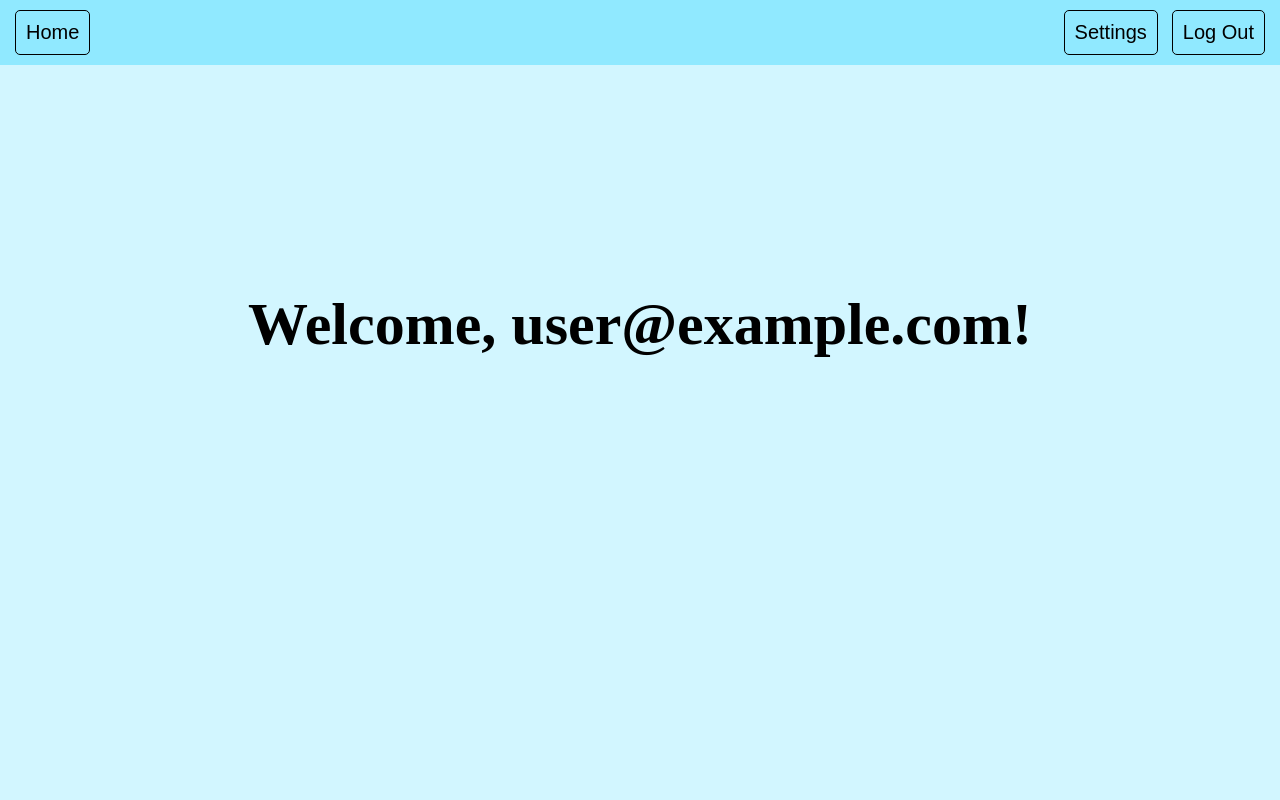
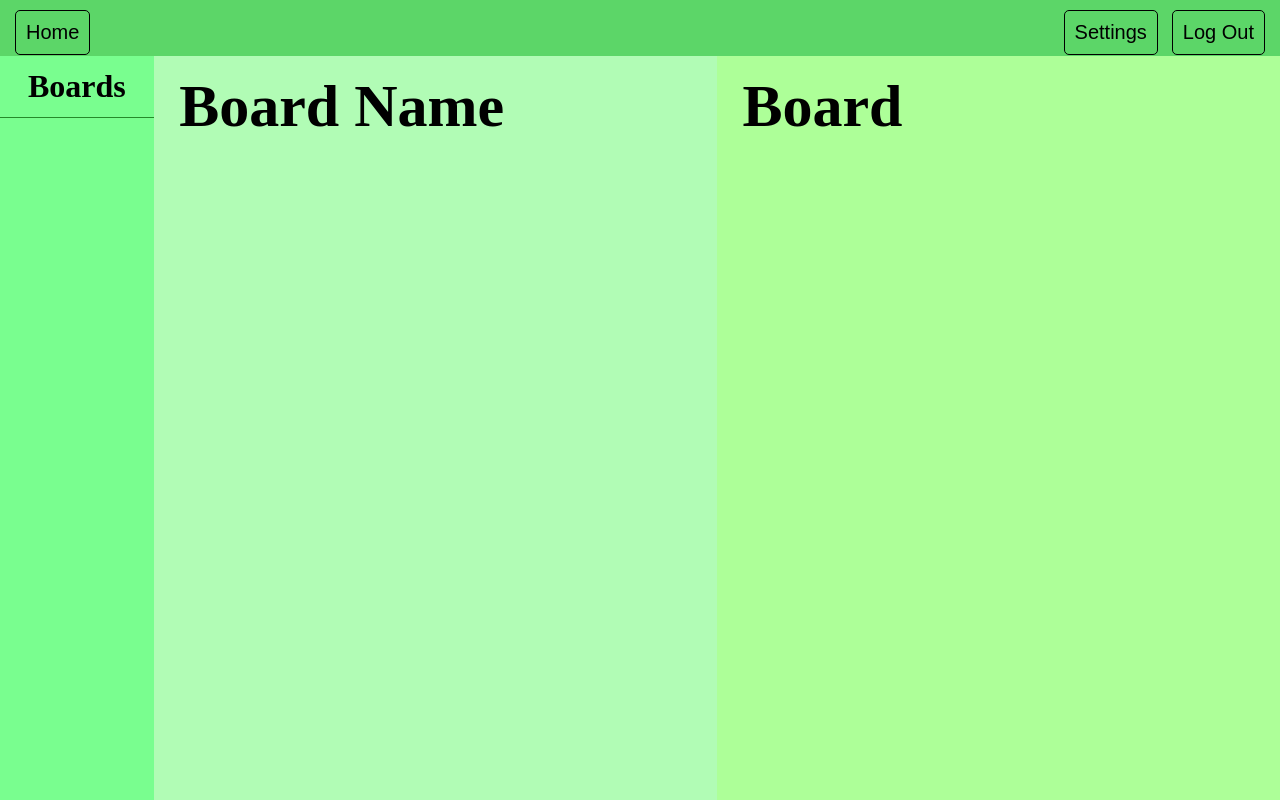
Before and after one commit to DVDOSO/PowerBoard, a SvelteKit app: page /dashboard in a window 1280 px wide. Built offline with nearby package versions, Linux system fonts and the light colour scheme; no server answers; sample sign-in values are in the browser's storage.

Commit message:
Create basic dashboard UI

```diff
--- /dev/null
+++ b/src/components/Board.svelte
@@ -0,0 +1,22 @@
+<div class='containerMain'>
+    <h1 class='title'>
+        Board
+    </h1>
+</div>
+
+<style>
+    .containerMain {
+        background-color: rgb(173, 255, 152);
+        height: 93vh;
+        overflow: hidden;
+        margin-left: 56vw;
+        margin-top: 7vh;
+        width: 44vw;
+        position: fixed;
+    }
+    .title {
+        font-size: 60px;
+        margin-top: 2vh;
+        margin-left: 2vw;
+    }
+</style>
--- a/src/components/NavbarGuest.svelte
+++ b/src/components/NavbarGuest.svelte
@@ -1,13 +1,24 @@
 <script>
     import { goto } from '$app/navigation';
+    import { authHandlers, authStore } from '../stores/authStore.js';
     async function routeHome() {
         goto('/')
     }
     async function routeSignup() {
-        goto('/signup')
+        if($authStore.currentUser !== null) {
+            goto('/dashboard')
+        }
+        else {
+            goto('/signup')
+        }
     }
     async function routeLogin() {
-        goto('/login')
+        if($authStore.currentUser !== null) {
+            goto('/dashboard')
+        }
+        else {
+            goto('/login')
+        }
     }
 </script>
 
@@ -29,12 +40,12 @@
         position: fixed;
         top: 0;
         width: 100%;
+        height: 7vh;
     }
     ul, li {
         display: inline;
     }
     button {
-        border-color: rgb(154, 181, 255);
         background-color: transparent;
         border: black solid 1px;
         color: black;
--- a/src/components/NavbarPrivate.svelte
+++ b/src/components/NavbarPrivate.svelte
@@ -1,9 +1,14 @@
 <script>
     import { goto } from '$app/navigation';
     import { authHandlers, authStore } from '../stores/authStore.js';
+	import Sidebar from './Sidebar.svelte';
+
+    let sidebar = false;
+
     async function routeHome() {
         goto('/')
     }
+
 
 </script>
 
@@ -16,20 +21,23 @@
         </div>
     </ul>
 </div>
+{#if sidebar}
+    <Sidebar/>
+{/if}
 
 <style>
     .containerNav {
         padding: 10px;
-        background-color:rgb(144, 233, 255);
+        background-color:rgb(92, 214, 104);
         position: fixed;
         top: 0;
         width: 100%;
+        height: 7vh;
     }
     ul, li {
         display: inline;
     }
     button {
-        border-color: rgb(154, 181, 255);
         background-color: transparent;
         border: black solid 1px;
         color: black;
@@ -43,7 +51,7 @@
         transition-duration: 0.4s;
     }
     button:hover {
-        background-color: rgb(154, 181, 255);
+        background-color: rgb(97, 190, 81);
         color: white;
     }
     .auth {
--- /dev/null
+++ b/src/components/Sidebar.svelte
@@ -0,0 +1,23 @@
+<div class='sidebar'>
+    <h1 class='title'>Boards</h1>
+</div>
+
+<style>
+    .sidebar {
+        position: fixed;
+        top: 0;
+        left: 0;
+        width: 12vw;
+        height: 93vh;
+        background-color: rgb(121, 254, 143);
+        z-index: 1;
+        margin-top: 7vh;
+    }
+    .title {
+        text-align: center;
+        font-size: 4vh;
+        padding-top: 1.5vh;
+        padding-bottom: 1.5vh;
+        border-bottom: rgb(37, 138, 42) solid 1px;
+    }
+</style>
--- a/src/routes/+page.svelte
+++ b/src/routes/+page.svelte
@@ -1,9 +1,15 @@
 <script>
 	import NavbarGuest from '../components/NavbarGuest.svelte';
     import { goto } from '$app/navigation';
+    import { authStore } from '../stores/authStore';
 
     async function routeSignup() {
-        goto('/signup')
+        if($authStore.currentUser !== null) {
+            goto('/dashboard')
+        }
+        else {
+            goto('/signup')
+        }
     }
 </script>
 
@@ -23,6 +29,7 @@
     .webpage {
         height: 100vh;
         overflow: hidden;
+        display: inline;
     }
     button {
         border-color: rgb(154, 181, 255);
--- a/src/routes/dashboard/+page.svelte
+++ b/src/routes/dashboard/+page.svelte
@@ -1,6 +1,8 @@
 <script>
 	import { authHandlers, authStore } from '../../stores/authStore.js';
     import NavbarPrivate from "../../components/NavbarPrivate.svelte";
+    import Sidebar from "../../components/Sidebar.svelte";
+	import Board from '../../components/Board.svelte';
 
     let email;
     authStore.subscribe((curr) => {
@@ -9,11 +11,13 @@
 </script>
 
 {#if $authStore.currentUser !== null}
-    <NavbarPrivate/>
     <div class='webpage'>
+        <NavbarPrivate/>
+        <Sidebar/>
+        <Board/>
         <div class='containerMain'>
             <h1 class='title'>
-                Welcome, {email}!
+                Board Name
             </h1>
         </div>
     </div>
@@ -26,18 +30,18 @@
 <style>
     .webpage {
         height: 100vh;
-        overflow: hidden;
     }
     .containerMain {
-        text-align: center;
-        margin: 0;
-        padding: 10px;
-        background-color: rgb(210, 246, 255);
-        width: 100%;
-        height: 300vh;
+        background-color: rgb(177, 252, 181);
+        margin-left: 12vw;
+        width: 44vw;
+        margin-top: 7vh;
+        height: 93vh;
+        position: fixed;
     }
     .title {
         font-size: 60px;
-        margin-top: 35vh;
+        margin-top: 2vh;
+        margin-left: 2vw;
     }
 </style>
```
